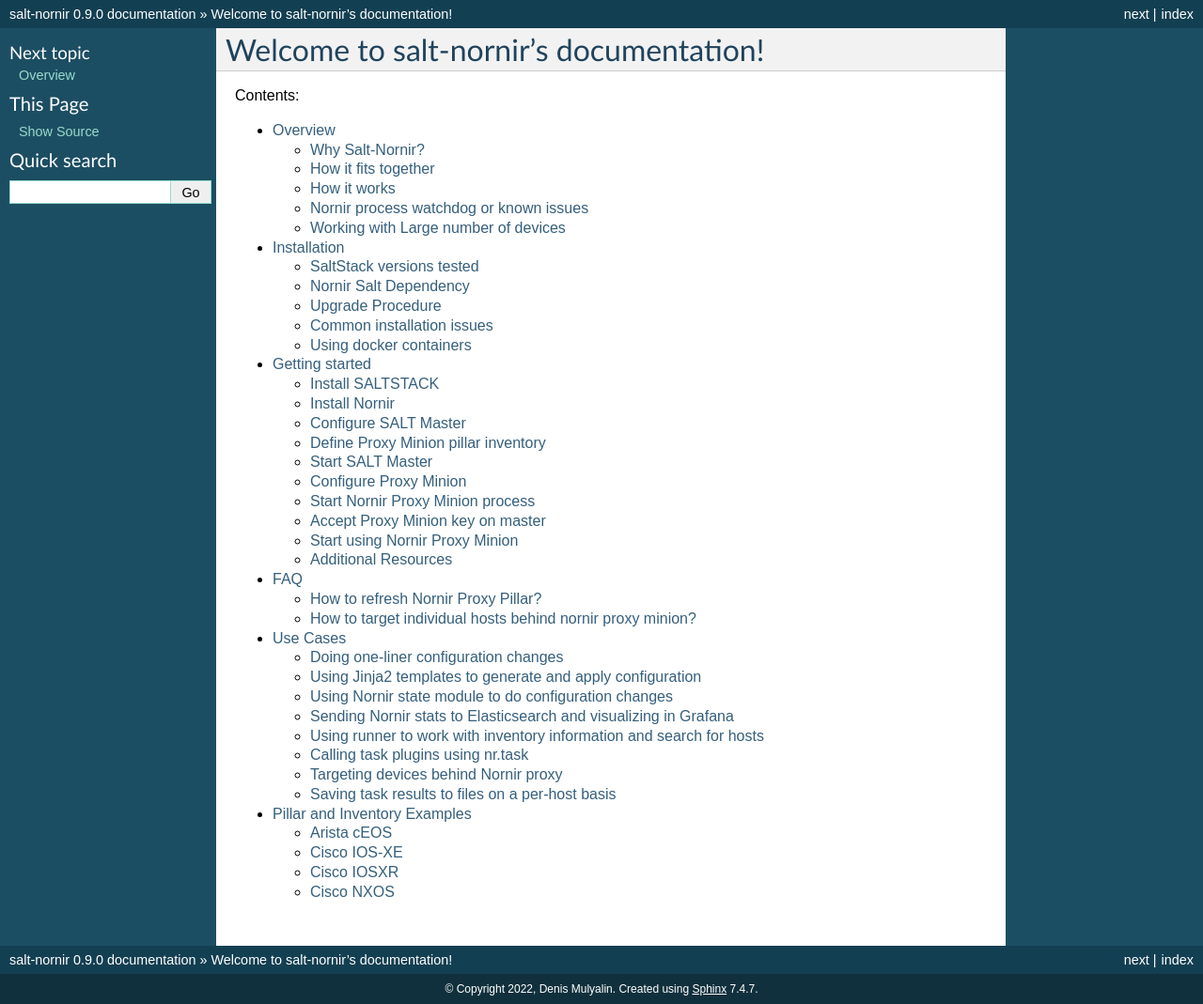
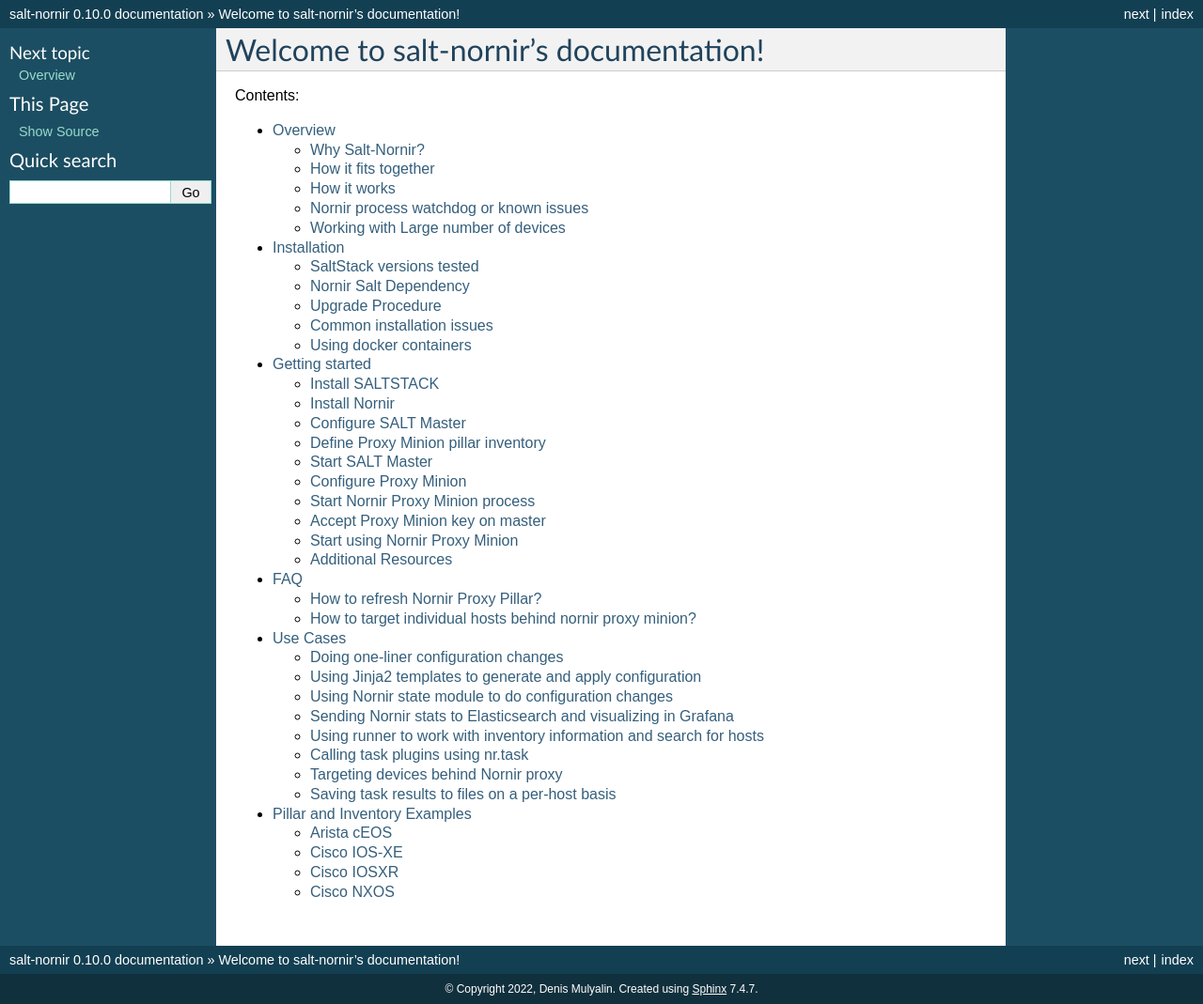
Before and after one commit to dmulyalin/salt-nornir, a Sphinx documentation site: the page built from docs/source/index.rst, in a window 1280 px wide. Shown: the whole page at 94% size. Built offline with Sphinx 7.4.7, drawn with Linux system fonts in a browser that asks for light colours.

Commit message:
updated to version 0.10.0

```diff
--- a/docs/source/conf.py
+++ b/docs/source/conf.py
@@ -28,7 +28,7 @@
 author = 'Denis Mulyalin'
 
 # The full version, including alpha/beta/rc tags
-release = '0.9.0'
+release = '0.10.0'
 
 
 # -- General configuration ---------------------------------------------------
--- a/setup.py
+++ b/setup.py
@@ -1,6 +1,6 @@
 from setuptools import setup, find_packages
 
-__version__ = "0.9.0"
+__version__ = "0.10.0"
 __author__ = "Denis Mulyalin <d.mulyalin@gmail.com>"
 
 with open("README.md", "r") as f:
```
